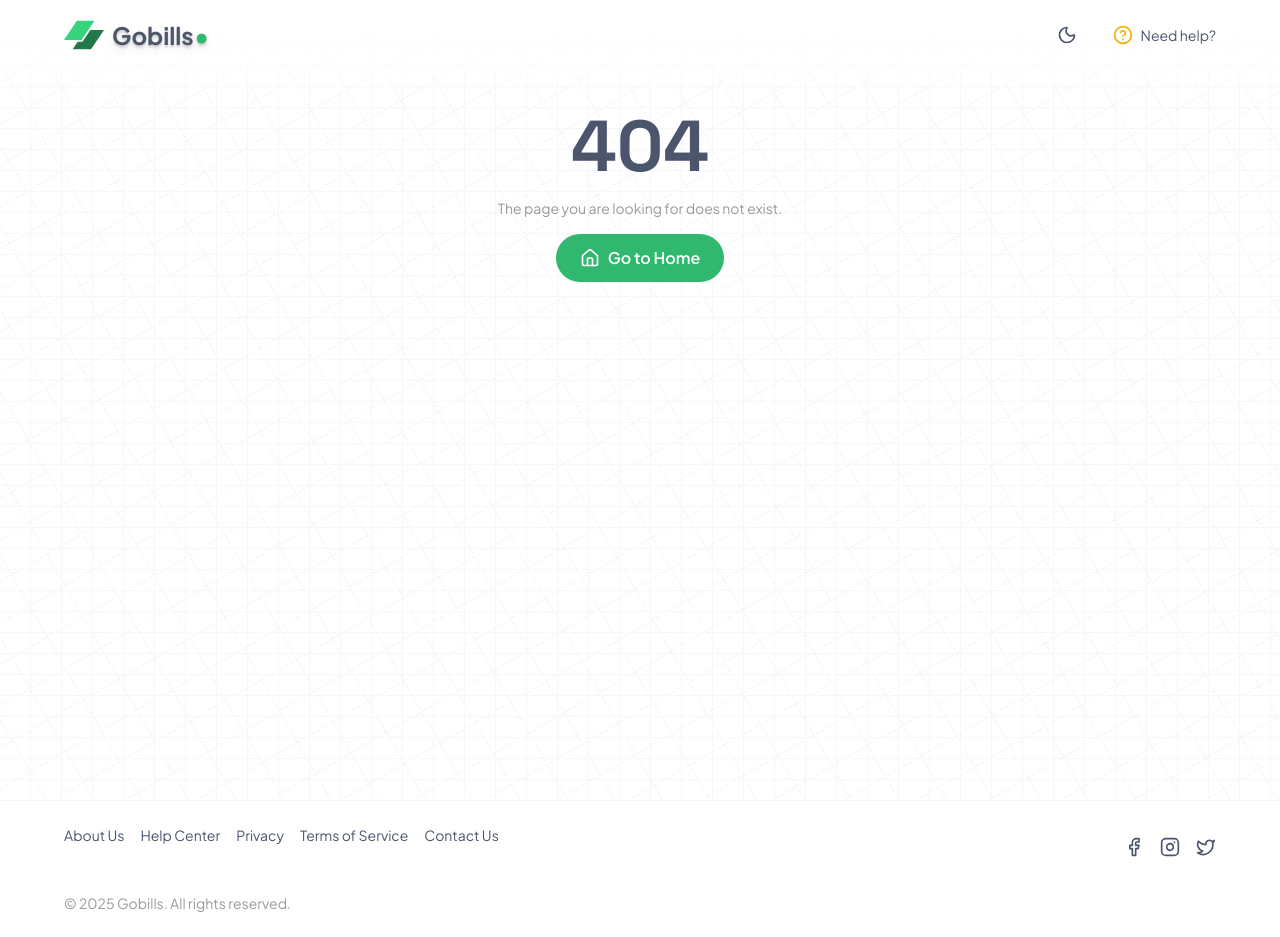
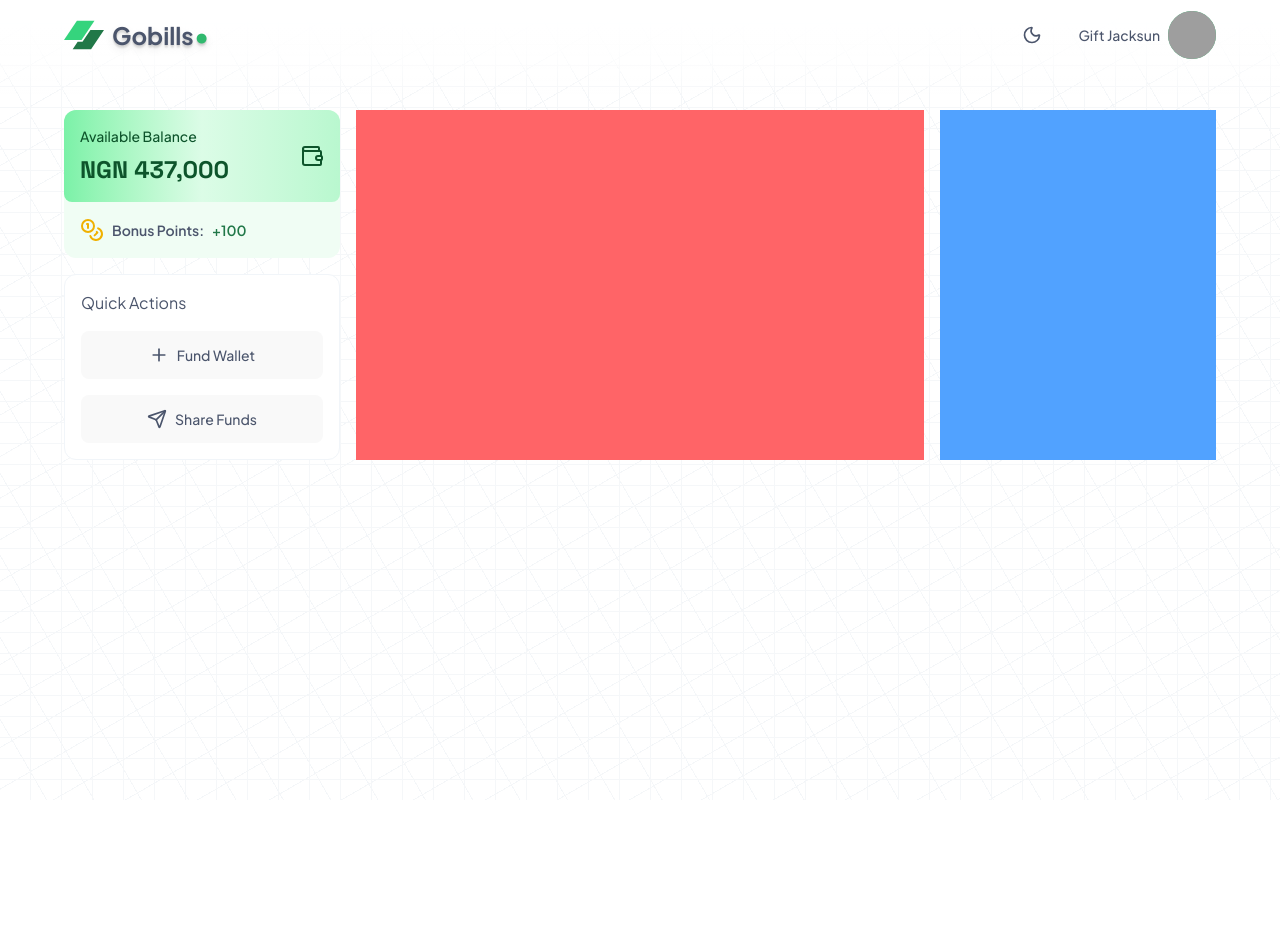
Before and after one commit to learnwithjacksun/gobills, a React (Vite) app in the folder frontend/: page /overview in a window 1280 px wide. Before the commit this address had no page. After the commit the page ends 800 px from the top, so only its background shows below. Built offline with nearby package versions, Linux system fonts and the light colour scheme; grey boxes are pictures that could not be loaded.

Commit message:
Add Overview page and FirstBox component; integrate react-countup for dynamic balance display and update routing in App component

```diff
--- a/frontend/package.json
+++ b/frontend/package.json
@@ -20,6 +20,7 @@
     "gsap": "^3.13.0",
     "lucide-react": "^0.526.0",
     "react": "^19.1.0",
+    "react-countup": "^6.5.3",
     "react-dom": "^19.1.0",
     "react-hook-form": "^7.61.1",
     "react-router-dom": "^7.7.1",
--- a/frontend/src/App.tsx
+++ b/frontend/src/App.tsx
@@ -1,9 +1,9 @@
 import { Route, Routes } from "react-router-dom";
 import { Toaster } from "sonner";
 import { ScrollToTop } from "@/components/ui";
-import { Home } from "@/pages/main";
 import { ForgotPassword, Login, Register, ResetPassword } from "./pages/auth";
-import { Notfound } from "./pages";
+import { Notfound, Home } from "./pages";
+import { Overview } from "./pages/main";
 
 export default function App() {
   return (
@@ -16,6 +16,7 @@ export default function App() {
         <Route path="/register" element={<Register />} />
         <Route path="/forgot-password" element={<ForgotPassword />} />
         <Route path="/reset-password" element={<ResetPassword />} />
+        <Route path="/overview" element={<Overview />} />
         <Route path="*" element={<Notfound />} />
       </Routes>
     </>
--- /dev/null
+++ b/frontend/src/components/main/first-box.tsx
@@ -0,0 +1,49 @@
+import { Wallet, Coins, Plus, Send } from 'lucide-react'
+import CountUp from 'react-countup'
+import { Link } from 'react-router-dom'
+
+export default function FirstBox() {
+  return (
+    <div className="grid md:grid-cols-2 grid-cols-1 lg:grid-cols-1 gap-4 h-fit">
+              <div className="bg-green-50 dark:bg-green-900 rounded-xl overflow-hidden">
+                <div className=" text-green-900 flex justify-between items-center  rounded-lg p-4 bg-gradient-to-r from-green-300 via-green-100 to-green-200 dark:to-green-400">
+                  <div className="space-y-2">
+                    <p className="text-sm font-medium">Available Balance</p>
+                    <p className="text-3xl md:text-2xl font-space font-extrabold">
+                      <CountUp
+                        end={437000}
+                        separator=","
+                        prefix="NGN "
+                      />
+                    </p>
+                  </div>
+                  <Wallet size={24} />
+                </div>
+                <div>
+                  <div className="flex items-center gap-2 p-4 text-sm font-semibold text-primary-2 dark:text-green-100">
+                    <Coins className="text-yellow-500" size={24} />
+                    <p className="text-main">Bonus Points:</p>
+                    <span className="text-primary-2 dark:text-green-100">
+                      <CountUp end={100} duration={2.7} separator="," prefix="+" />
+                    </span>
+                  </div>
+                </div>
+              </div>
+
+              <div className="bg-background space-y-4 border border-line dark:bg-secondary rounded-xl p-4 h-full flex flex-col">
+                <p>Quick Actions</p>
+
+                <div className="grid grid-cols-2 lg:grid-cols-1 gap-4 mt-auto">
+                    <Link to="/pay-bill" className="btn bg-foreground h-12 px-4 rounded-lg text-sm font-medium">
+                    <Plus size={20} />
+                    Fund Wallet
+                    </Link>
+                    <Link to="/pay-bill" className="btn bg-foreground h-12 px-4 rounded-lg text-sm font-medium">
+                    <Send size={20} />
+                    Share Funds
+                    </Link>
+                </div>
+              </div>
+          </div>
+  )
+}
--- a/frontend/src/components/main/header.tsx
+++ b/frontend/src/components/main/header.tsx
@@ -3,6 +3,7 @@ import { Link } from "react-router-dom";
 import ModeToggle from "../ui/mode-toggle";
 
 export default function Header() {
+  const user = true;
   return (
     <>
     <div className="fixed inset-x-0 top-0 h-[100px] bg-gradient-to-b from-background dark:from-foreground/70 via-background/80 dark:via-foreground/40 to-transparent"/>
@@ -15,7 +16,7 @@ export default function Header() {
             </p>
           </Link>
 
-          <div className="flex items-center md:gap-6 gap-4 ">
+          {!user && (<div className="flex items-center md:gap-6 gap-4 ">
             <ModeToggle />
             <a
               href="https://help.gobills.com"
@@ -39,7 +40,20 @@ export default function Header() {
                 Register
               </Link>
             </div>
+          </div>)}
+
+          {user &&(
+            <div className="flex items-center md:gap-6 gap-4 ">
+            <ModeToggle />
+
+            <div className="flex items-center gap-2 ">
+              <p className="text-sm font-medium hidden md:block">Gift Jacksun</p>
+              <div className="md:h-12 md:w-12 h-10 w-10 rounded-full overflow-hidden bg-primary">
+                <img src="https://api.dicebear.com/9.x/adventurer/svg?seed=Felix" alt="avatar" className="w-full h-full object-cover" />
+              </div>
+            </div>
           </div>
+          )}
         </nav>
       </header>
     </>
--- a/frontend/src/components/main/index.ts
+++ b/frontend/src/components/main/index.ts
@@ -1,3 +1,4 @@
 export { default as Header } from "./header";
 export { default as Hero } from "./hero";
 export { default as Footer } from "./footer";
+export { default as FirstBox } from "./first-box";
--- a/frontend/src/layouts/main-layout.tsx
+++ b/frontend/src/layouts/main-layout.tsx
@@ -1,4 +1,4 @@
-import { Footer, Header } from "@/components/main";
+import { Header } from "@/components/main";
 import { Pattern } from "@/components/ui";
 
 interface MainLayoutProps {
@@ -11,7 +11,7 @@ export default function MainLayout({ children }: MainLayoutProps) {
         <Header />
         <main className="main">{children}</main>
       </Pattern>
-      <Footer />
+
     </>
   );
 }
--- a/frontend/src/pages/home.tsx
+++ b/frontend/src/pages/home.tsx
@@ -1,61 +1,13 @@
-import ModeToggle from "@/components/ui/mode-toggle";
-import { libraries } from "@/constants/data";
-import { Github, ArrowRight } from "lucide-react";
+import { Footer, Hero } from "@/components/main";
+import { MainLayout } from "@/layouts";
 
 export default function Home() {
   return (
     <>
-      <div className="min-h-screen w-full bg-background relative">
-        <div
-          className="absolute inset-0 z-0"
-          style={{
-            backgroundImage: `
-        linear-gradient(to right, var(--foreground) 1px, transparent 1px),
-        linear-gradient(to bottom, var(--foreground) 1px, transparent 1px)
-      `,
-            backgroundSize: "20px 30px",
-            WebkitMaskImage:
-              "radial-gradient(ellipse 70% 60% at 50% 0%, #000 60%, transparent 100%)",
-            maskImage:
-              "radial-gradient(ellipse 70% 60% at 50% 0%, #000 60%, transparent 100%)",
-          }}
-        />
-
-        <div className="h-[100dvh] relative z-10 center flex-col gap-10 text-center layout">
-          <div className="center gap-2">
-            <a
-              href="https://github.com/learnwithjacksun/my-react-template"
-              target="_blank"
-              rel="noopener noreferrer"
-              className="border border-line rounded-full bg-secondary/70 px-4 py-2 center gap-20 inline-flex "
-            >
-              <div className="center gap-2">
-                <Github size={18} className="text-main/70" />
-                <p className="text-sm">Use Template</p>
-              </div>
-              <ArrowRight size={20} className="text-main/70" />
-            </a>
-          </div>
-          <div className="space-y-2">
-            <h1 className="text-6xl md:leading-[80px] leading-[60px] font-bold text-transparent bg-clip-text bg-gradient-to-r from-main to-main/70 dark:to-main/50">
-              My Reactjs Template
-            </h1>
-            <p className="text-muted text-sm">With typescript.</p>
-          </div>
-
-          <ul className="center flex-wrap gap-2">
-            {libraries.map((library) => (
-              <li
-                key={library}
-                className="text-sm text-muted dark:bg-secondary border border-line rounded-full px-4 py-2"
-              >
-                {library}
-              </li>
-            ))}
-          </ul>
-          <ModeToggle />
-        </div>
-      </div>
+        <MainLayout>
+            <Hero />
+        </MainLayout>
+        <Footer />
     </>
-  );
+  )
 }
--- a/frontend/src/pages/main/home.tsx
+++ /dev/null
@@ -1,12 +0,0 @@
-import { Hero } from "@/components/main";
-import { MainLayout } from "@/layouts";
-
-export default function Home() {
-  return (
-    <>
-        <MainLayout>
-            <Hero />
-        </MainLayout>
-    </>
-  )
-}
--- a/frontend/src/pages/main/index.ts
+++ b/frontend/src/pages/main/index.ts
@@ -1 +1 @@
-export { default as Home } from "./home";
+export { default as Overview } from "./overview";
--- /dev/null
+++ b/frontend/src/pages/main/overview.tsx
@@ -0,0 +1,23 @@
+import { FirstBox } from "@/components/main";
+import { MainLayout } from "@/layouts";
+import { Menu } from "lucide-react";
+
+export default function Overview() {
+  return (
+    <>
+      <MainLayout>
+        <div className="grid lg:grid-cols-4 sm:grid-cols-1 gap-4 my-6 md:my-10">
+          <FirstBox />
+          <div className="lg:col-span-2 bg-red-400 p-4"></div>
+          <div className="bg-blue-400 p-4 hidden lg:block"></div>
+        </div>
+      </MainLayout>
+
+      <div className="fixed bottom-4 right-4 z-50 lg:hidden">
+        <button className="btn-primary h-14 w-14 rounded-full">
+          <Menu size={24} />
+        </button>
+      </div>
+    </>
+  );
+}
```
Also changed, not shown: 1 other file (tests, documents, lock files or other folders).
